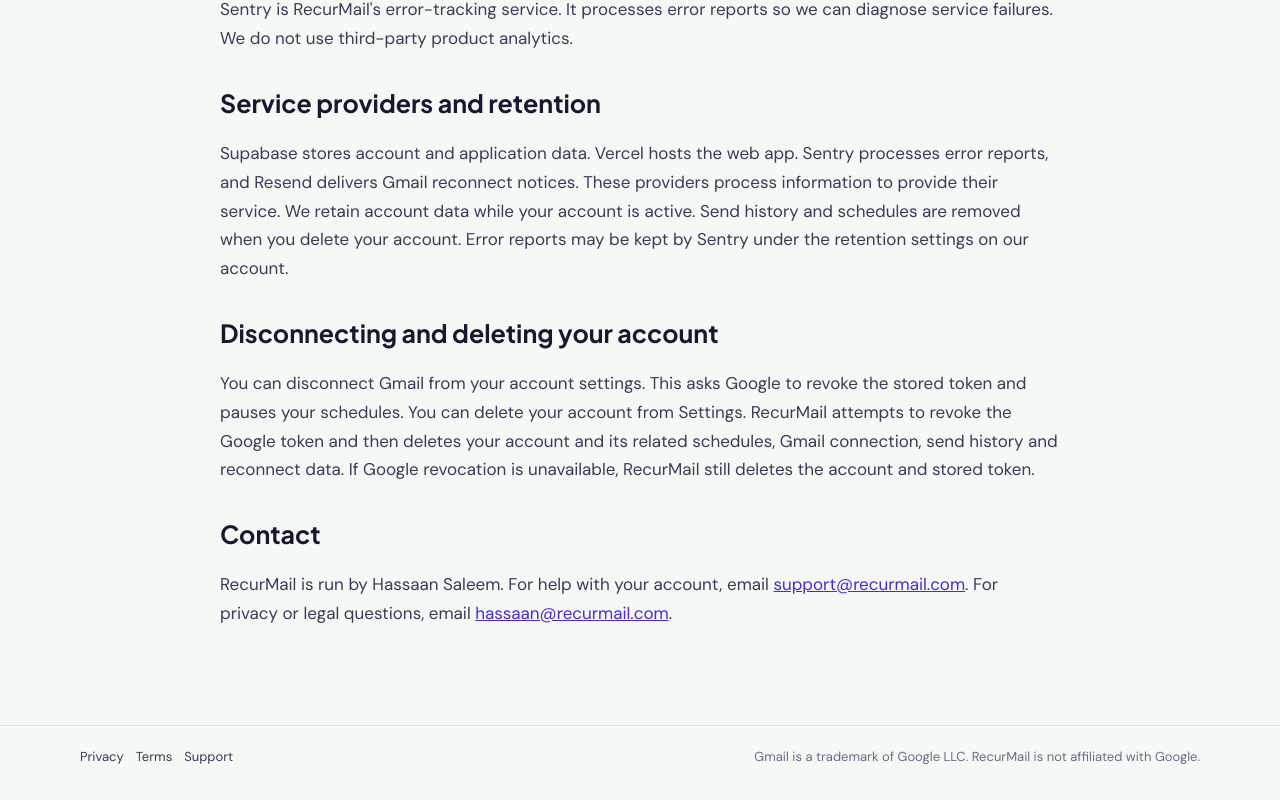
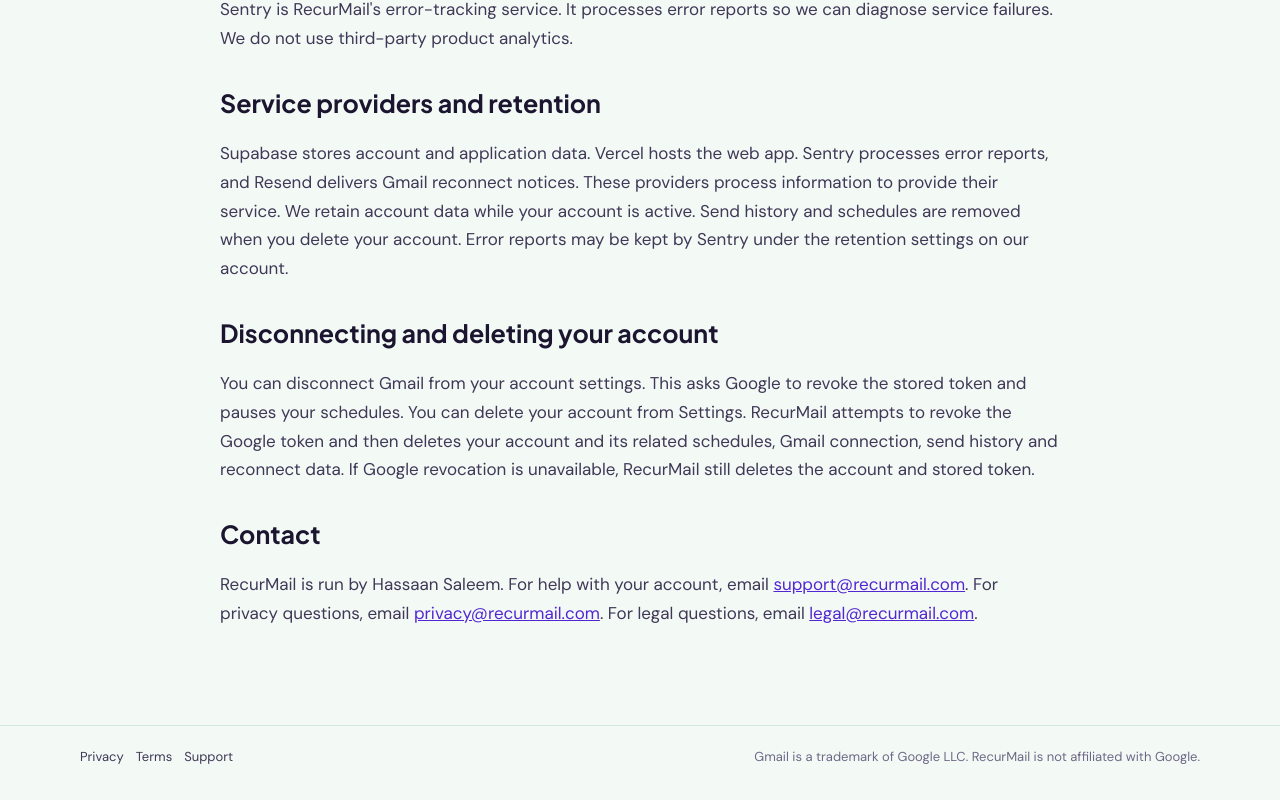
Before and after one commit to hassaans/recurmail, a Next.js app in the folder apps/web/: page /privacy in a window 1280 px wide. Shown: the part 1202-2002 px from the top of the page. Built offline with nearby package versions, Linux system fonts and the light colour scheme.

Commit message:
Send privacy and legal questions to privacy@ and legal@ (#16)
Owner request: privacy questions go to privacy@recurmail.com and legal
questions to legal@recurmail.com, instead of a personal address.

```diff
--- a/apps/web/app/privacy/page.tsx
+++ b/apps/web/app/privacy/page.tsx
@@ -78,8 +78,10 @@
       <p>
         RecurMail is run by Hassaan Saleem. For help with your account, email{" "}
         <a href="mailto:support@recurmail.com">support@recurmail.com</a>. For
-        privacy or legal questions, email{" "}
-        <a href="mailto:hassaan@recurmail.com">hassaan@recurmail.com</a>.
+        privacy questions, email{" "}
+        <a href="mailto:privacy@recurmail.com">privacy@recurmail.com</a>. For
+        legal questions, email{" "}
+        <a href="mailto:legal@recurmail.com">legal@recurmail.com</a>.
       </p>
     </LegalDocument>
   );
--- a/apps/web/app/terms/page.tsx
+++ b/apps/web/app/terms/page.tsx
@@ -43,8 +43,10 @@
       <p>
         RecurMail is run by Hassaan Saleem. For help with your account, email{" "}
         <a href="mailto:support@recurmail.com">support@recurmail.com</a>. For
-        privacy or legal questions, email{" "}
-        <a href="mailto:hassaan@recurmail.com">hassaan@recurmail.com</a>.
+        privacy questions, email{" "}
+        <a href="mailto:privacy@recurmail.com">privacy@recurmail.com</a>. For
+        legal questions, email{" "}
+        <a href="mailto:legal@recurmail.com">legal@recurmail.com</a>.
       </p>
     </LegalDocument>
   );
```
Also changed, not shown: 1 other file (tests, documents, lock files or other folders).
